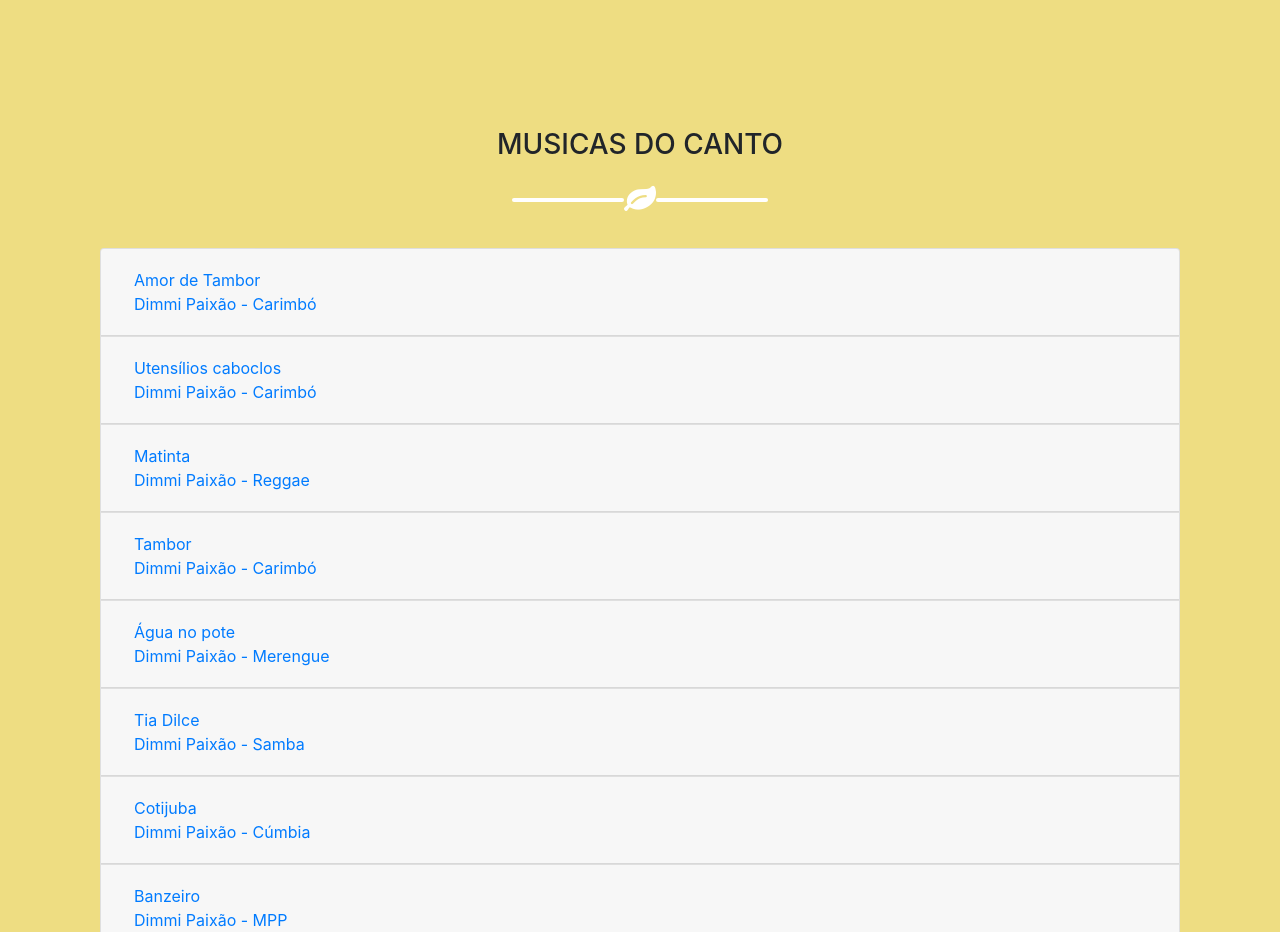
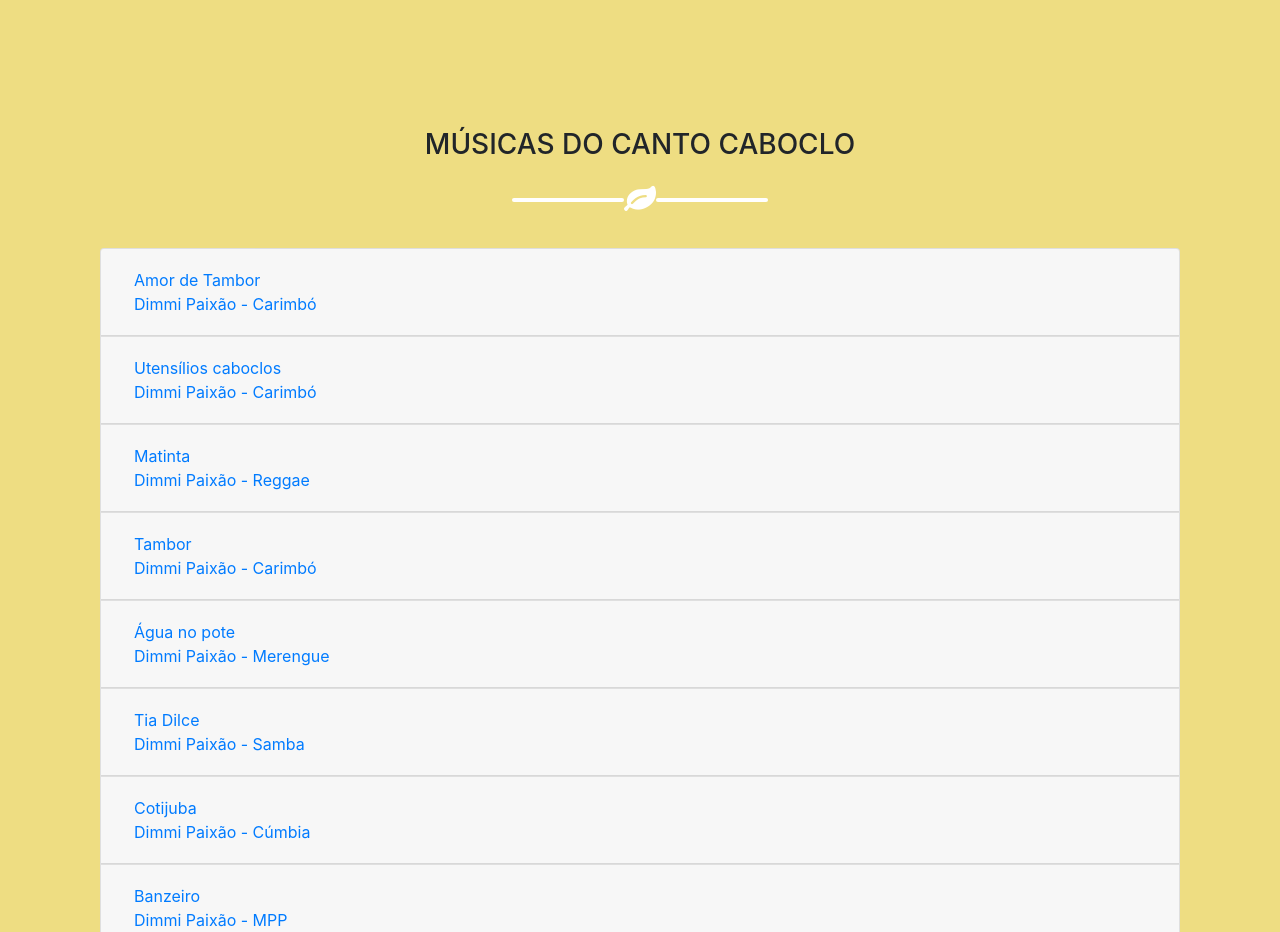
Before and after one commit to cantocaboclo/cantocaboclo.github.io, a plain HTML site: page index.html in a window 1280 px wide. Shown: the part 2000-2932 px from the top of the page. Drawn offline with Linux system fonts and the light colour scheme.

Commit message:
Correções basicas e atualização deṕois do conflito

```diff
--- a/index.html
+++ b/index.html
@@ -102,7 +102,7 @@
       <div class="container">
         <!-- About Section Heading -->
         <h2 class="page-section-heading text-center text-uppercase text-write">
-          Musicas do Canto
+          Músicas do Canto Caboclo
         </h2>
         <!-- Icon Divider -->
         <div class="divider-custom divider-light">
```
